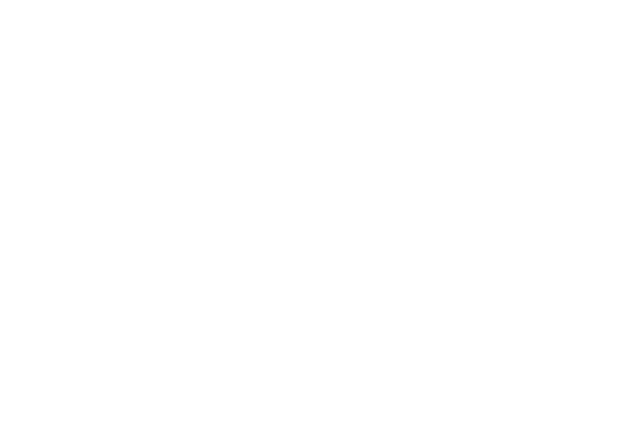
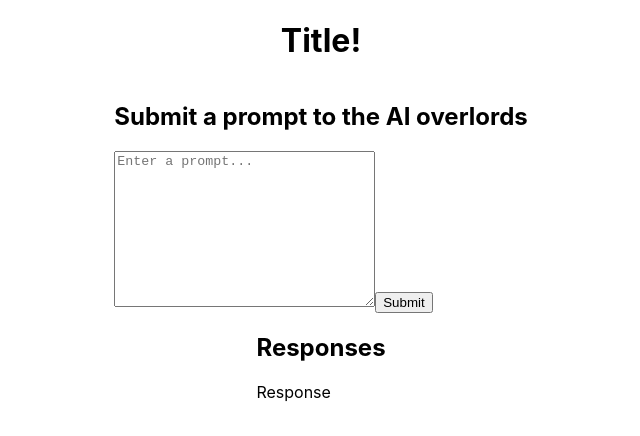
Before and after one commit to stuartkaija/band-name-generator, a React (Create React App) app: page / in a window 1280 px wide. Shown: the top 436 px of the page, without its empty margins (319-959 px from the left). Built offline with nearby package versions, Linux system fonts and the light colour scheme.

Commit message:
basic components and UI structured

```diff
--- a/src/App.js
+++ b/src/App.js
@@ -1,9 +1,13 @@
+import Form from './components/Form/Form';
+import ResponseList from './components/ResponseList/ResponseList';
 import './App.scss';
 
 function App() {
 	return (
 		<div className="App">
-
+			<h1>Title!</h1>
+			<Form />
+			<ResponseList />
 		</div>
 	);
 }
--- a/src/App.scss
+++ b/src/App.scss
@@ -1,3 +1,6 @@
 .App {
-  text-align: center;
+	display: flex;
+	flex-direction: column;
+	justify-content: center;
+	align-items: center;
 }
--- /dev/null
+++ b/src/components/Form/Form.jsx
@@ -0,0 +1,13 @@
+import React from 'react';
+import './Form.scss';
+
+export default function Form() {
+    return (
+        <form>
+            <h2>Submit a prompt to the AI overlords</h2>
+            <label htmlFor=""></label>
+            <textarea name="" id="" cols="30" rows="10" placeholder='Enter a prompt...'></textarea>
+            <button>Submit</button>
+        </form>
+    )
+}
--- /dev/null
+++ b/src/components/Response/Response.jsx
@@ -0,0 +1,8 @@
+import React from 'react';
+import './Response.scss';
+
+export default function Response() {
+    return (
+        <div>Response</div>
+    )
+}
--- /dev/null
+++ b/src/components/ResponseList/ResponseList.jsx
@@ -0,0 +1,12 @@
+import React from 'react';
+import './ResponseList.scss';
+import Response from '../Response/Response';
+
+export default function ResponseList() {
+    return (
+        <div>
+            <h2>Responses</h2>
+            <Response />
+        </div>
+    )
+}
```
Also changed, not shown: src/components/Form/Form.scss (added), src/components/Response/Response.scss (added), src/components/ResponseList/ResponseList.scss (added).
